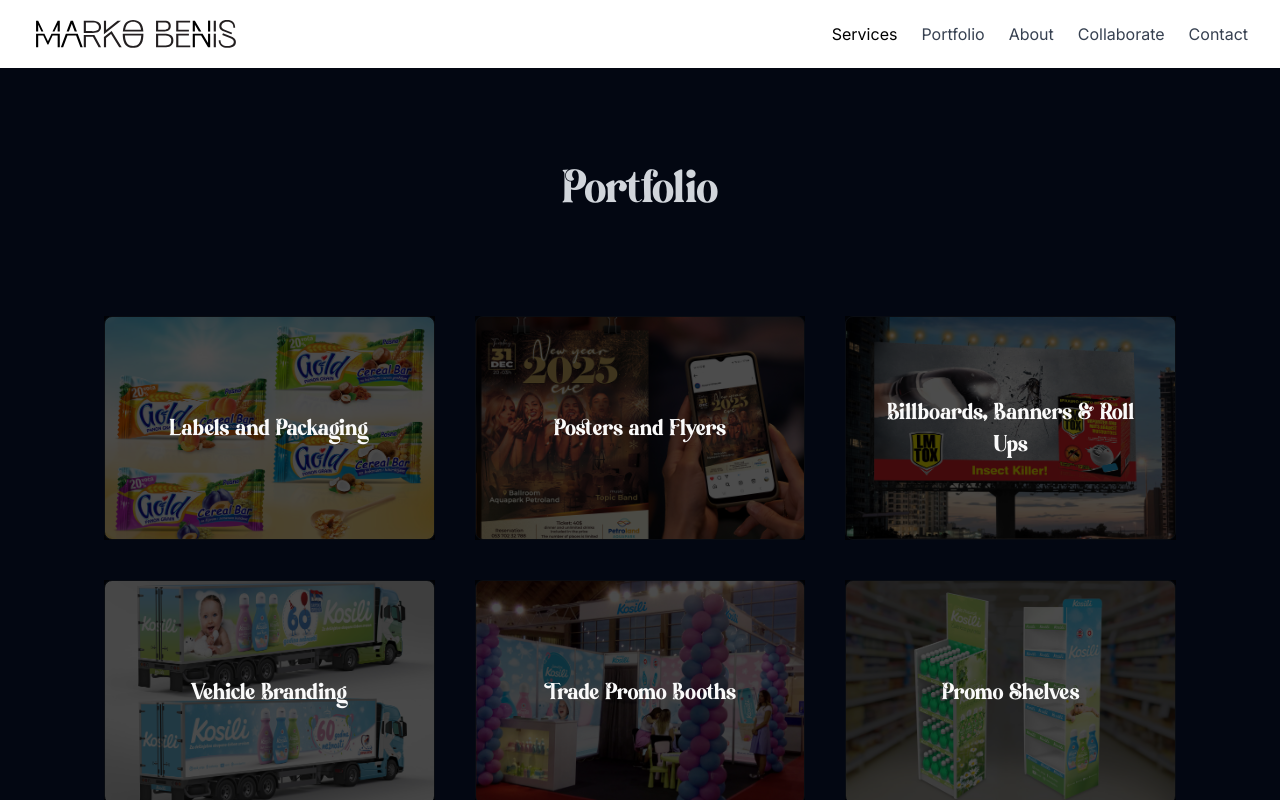
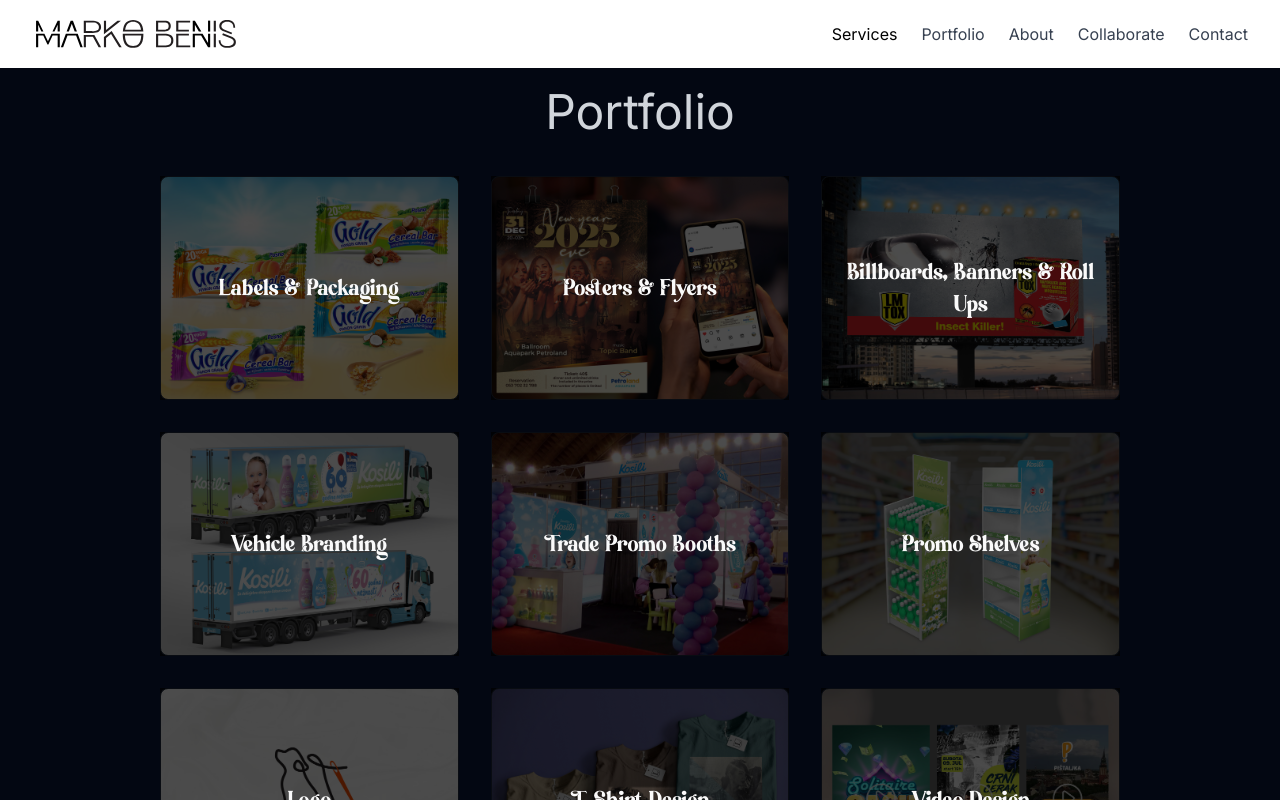
Before and after one commit to mariames/marko-benes-2, a Next.js app: page /portfolio in a window 1280 px wide. Shown: the top 800 px of the page. Built offline with nearby package versions, Linux system fonts and the light colour scheme.

Commit message:
Portfolio page has been updated

```diff
--- a/app/portfolio/page.tsx
+++ b/app/portfolio/page.tsx
@@ -8,28 +8,28 @@
 }
 
 const services: Service[] = [
-  { name: "Labels and Packaging", link: "/services/labels_and_packaging", src: "/service/labels-and-packaging.jpg" },
-  { name: "Posters and Flyers", link: "/services/posters_and_flyers", src: "/service/posters-and-flyers.jpg" },
+  { name: "Labels & Packaging", link: "/services/labels_and_packaging", src: "/service/labels-and-packaging.jpg" },
+  { name: "Posters & Flyers", link: "/services/posters_and_flyers", src: "/service/posters-and-flyers.jpg" },
   { name: "Billboards, Banners & Roll Ups", link: "/services/billboards_banners_roll_ups", src: "/service/billboards-banners-roll-ups.jpg" },
   { name: "Vehicle Branding", link: "/services/vehicle_branding", src: "/service/vehicle-branding.jpg" },
   { name: "Trade Promo Booths", link: "/services/trade_promo_booths", src: "/service/trade-promo-booths.jpg" },
   { name: "Promo Shelves", link: "/services/promo_shelves", src: "/service/promo-shelves.jpg" },
   { name: "Logo", link: "/services/logo", src: "/service/logo.jpg" },
-  { name: "T-Shirt design", link: "/services/t-shirt_design", src: "/service/t-shirt-design.jpg" },
+  { name: "T-Shirt Design", link: "/services/t-shirt_design", src: "/service/t-shirt-design.jpg" },
   { name: "Video Design", link: "/services/video_design", src: "/service/video-design.jpg" },
 ];
 
 const Portfolio: React.FC = () => {
   return (
-    <div className="bg-gray-950 py-10 px-20">
-      <p className="text-5xl text-center my-10 pt-4 pb-10 text-gray-300 christmas-title">
+    <div className="bg-gray-950 pb-10 px-6 md:px-10 lg:px-20 xl:px-40 2xl:px-64">
+      <p className="text-5xl text-center pt-5 pb-10 text-gray-300">
         Portfolio
       </p>
-      <div className="grid lg:grid-cols-3 md:grid-cols-2 xs:grid-cols-1 gap-10 p-6">
+      <div className="grid grid-cols-1 sm:grid-cols-2 lg:grid-cols-2 xl:grid-cols-3 gap-8">
         {services.map((service, index) => (
           <Link href={service.link} key={index} className="relative group">
             <div
-              className="h-56 flex items-center justify-center bg-gray-900 rounded-lg border border-slate-800 bg-cover bg-center transition-all duration-300 group-hover:brightness-100"
+              className="w-full aspect-[4/3] flex items-center justify-center bg-gray-900 rounded-lg border border-slate-800 bg-cover bg-center transition-all duration-300 group-hover:brightness-100"
               style={{ backgroundImage: `url(${service.src})` }}
             >
               {/* Dark overlay */}
```
